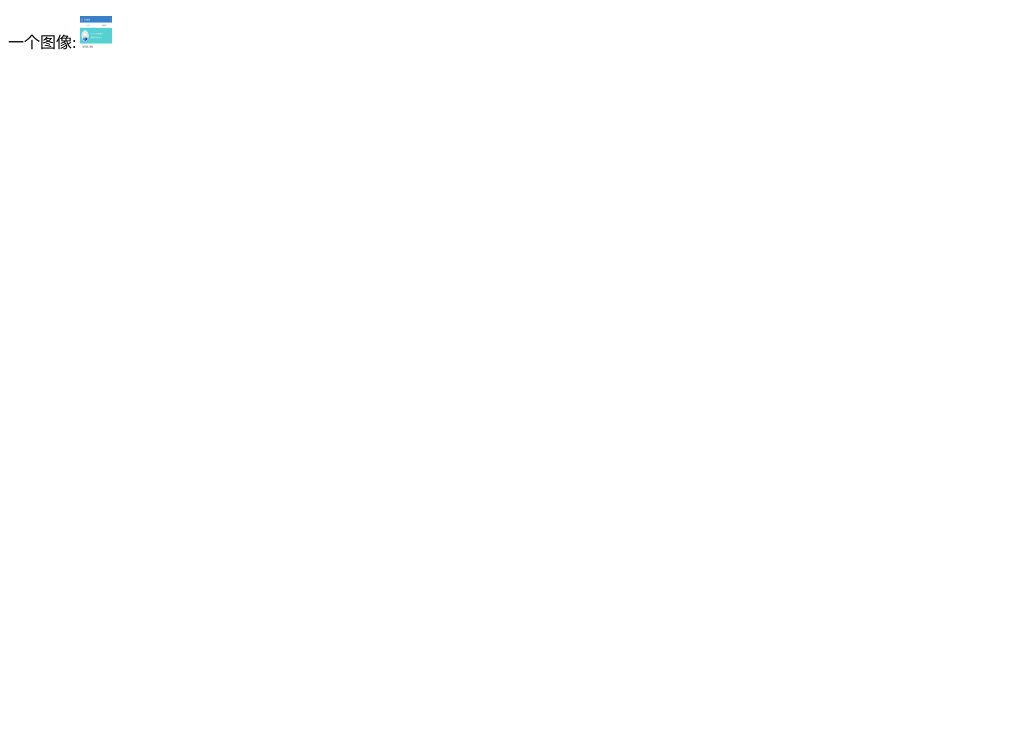
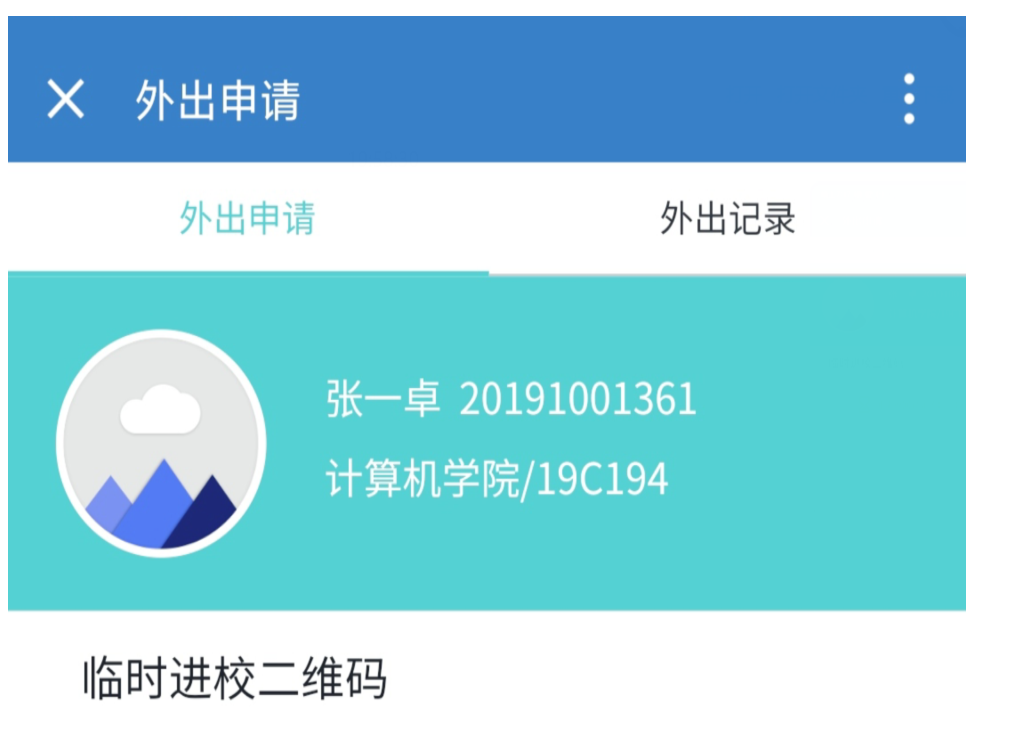
Before and after one commit to sonder718/sonder718.github.io, a plain HTML site: page index.html in a window 1280 px wide. Shown: the whole page, without its empty margins (0-1021 px from the left). Drawn offline with Linux system fonts and the light colour scheme.

Commit message:
Update index.html

```diff
--- a/index.html
+++ b/index.html
@@ -1,12 +1,15 @@
 <!DOCTYPE html>
 <html>
+
 <head>
-<meta charset="utf-8">
-<title>菜鸟教程(runoob.com)</title>
+    <meta charset="utf-8">
+    <title>张一卓</title>
 </head>
+
 <body>
-<p>
-一个图像:
-<img src="ding.png" alt="Smiley face" width="32" height="32"></p>
+    <p>
+        <img src="sonder718.github.io/ding.png" alt="Smiley face" width="958" height="693">
+    </p>
 </body>
+
 </html>
```
